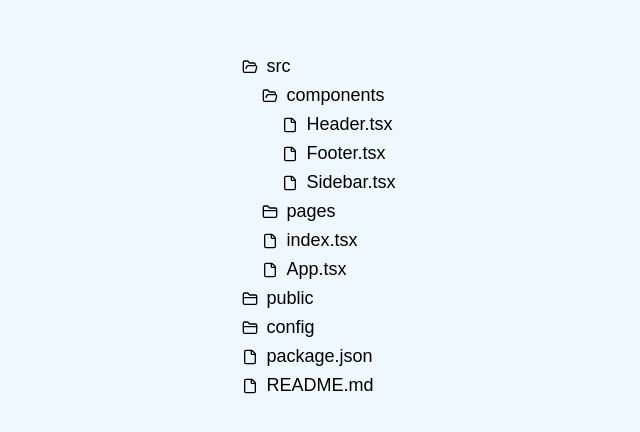
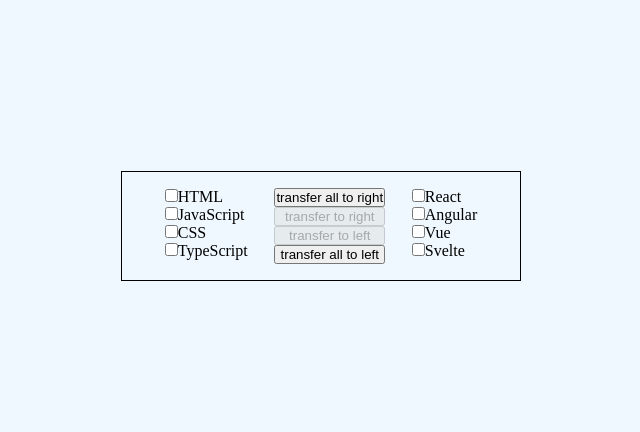
Before and after one commit to jawadvajeeh/user-interface-coding, a React (Vite) app: page / in a window 1280 px wide. Shown: the part 174-606 px from the top of the page, without its empty margins (319-959 px from the left). Built offline with nearby package versions, Linux system fonts and the light colour scheme.

Commit message:
Transfers list one

```diff
--- a/src/App.tsx
+++ b/src/App.tsx
@@ -1,12 +1,9 @@
-import { Filesystem } from "./components/ui/file-system";
-import { filesystem } from "./utility/data";
+import { TransfersListItem } from "./components/ui/transfers-list-one";
 
 function App() {
   return (
     <main className="playground">
-      {/*<NestedCheckbox data={checkboxesData} />*/}
-
-      <Filesystem data={filesystem} />
+      <TransfersListItem />
     </main>
   );
 }
--- a/src/components/ui/file-system/index.tsx
+++ b/src/components/ui/file-system/index.tsx
@@ -106,7 +106,10 @@ const FilesystemList = ({
   );
 };
 
-type FileNodeBaseProps = React.ButtonHTMLAttributes<HTMLButtonElement> & {
+type FileNodeBaseProps = Pick<
+  React.ButtonHTMLAttributes<HTMLButtonElement>,
+  "onClick"
+> & {
   nodeName: string;
   rename: (nodeName: string) => void;
 };
@@ -122,6 +125,8 @@ type FileNodeProps =
 
 function FileNode(props: FileNodeProps) {
   const { nodeType, nodeName, rename, ...buttonProps } = props;
+  const isExpanded = nodeType === "folder" ? props.isExpanded : undefined;
+
   const [isEdit, setIsEdit] = useState(false);
   const [fileNameValue, setFileNameValue] = useState(nodeName);
   const inputRef = useRef<HTMLInputElement | null>(null);
@@ -134,7 +139,7 @@ function FileNode(props: FileNodeProps) {
   return (
     <div className="file">
       {nodeType === "folder" ? (
-        props.isExpanded ? (
+        isExpanded ? (
           <FolderOpen size={16} style={{ flexShrink: 0 }} />
         ) : (
           <FolderClosed size={16} style={{ flexShrink: 0 }} />
--- /dev/null
+++ b/src/components/ui/transfers-list-one/index.tsx
@@ -0,0 +1,161 @@
+import { useState, useId } from "react";
+import "./styles.css";
+
+const DEFAULT_ITEMS_LEFT = ["HTML", "JavaScript", "CSS", "TypeScript"];
+const DEFAULT_ITEMS_RIGHT = ["React", "Angular", "Vue", "Svelte"];
+
+function generateItemsMap(items: string[]) {
+  return new Map(items.map((item) => [item, false]));
+}
+
+function hasTransfersItemSelected(sourceItems: Map<string, boolean>) {
+  return (
+    Array.from(sourceItems.values()).filter((val) => Boolean(val)).length > 0
+  );
+}
+
+function transferAllItems(
+  srcItems: Map<string, boolean>,
+  setSrcItems: (items: Map<string, boolean>) => void,
+  destItems: Map<string, boolean>,
+  setDestItems: (items: Map<string, boolean>) => void,
+) {
+  setDestItems(new Map([...destItems, ...srcItems]));
+  setSrcItems(new Map());
+}
+
+function transferSelectedItems(
+  srcItems: Map<string, boolean>,
+  setSrcItems: (items: Map<string, boolean>) => void,
+  destItems: Map<string, boolean>,
+  setDestItems: (items: Map<string, boolean>) => void,
+) {
+  const newSrcItems = new Map(srcItems);
+  const newDestItems = new Map(destItems);
+
+  srcItems.forEach((value, key) => {
+    if (!value) {
+      return;
+    }
+    newDestItems.set(key, value);
+    newSrcItems.delete(key);
+  });
+
+  setSrcItems(newSrcItems);
+  setDestItems(newDestItems);
+}
+
+const TransfersListItem = () => {
+  const [itemsLeft, setItemsLeft] = useState(
+    generateItemsMap(DEFAULT_ITEMS_LEFT),
+  );
+  const [itemsRight, setItemsRight] = useState(
+    generateItemsMap(DEFAULT_ITEMS_RIGHT),
+  );
+  return (
+    <div className="transfers-list">
+      <ItemList items={itemsLeft} setItems={setItemsLeft} />
+      <div className="transfers-actions">
+        <button
+          disabled={itemsLeft.size === 0}
+          onClick={() => {
+            transferAllItems(
+              itemsLeft,
+              setItemsLeft,
+              itemsRight,
+              setItemsRight,
+            );
+          }}
+        >
+          transfer all to right
+        </button>
+        <button
+          onClick={() =>
+            transferSelectedItems(
+              itemsLeft,
+              setItemsLeft,
+              itemsRight,
+              setItemsRight,
+            )
+          }
+          disabled={!hasTransfersItemSelected(itemsLeft)}
+        >
+          transfer to right
+        </button>
+        <button
+          onClick={() =>
+            transferSelectedItems(
+              itemsRight,
+              setItemsRight,
+              itemsLeft,
+              setItemsLeft,
+            )
+          }
+          disabled={!hasTransfersItemSelected(itemsRight)}
+        >
+          transfer to left
+        </button>
+        <button
+          onClick={() =>
+            transferAllItems(itemsRight, setItemsRight, itemsLeft, setItemsLeft)
+          }
+          disabled={itemsRight.size === 0}
+        >
+          transfer all to left
+        </button>
+      </div>
+      <ItemList items={itemsRight} setItems={setItemsRight} />
+    </div>
+  );
+};
+
+function ItemList({
+  items,
+  setItems,
+}: {
+  items: Map<string, boolean>;
+  setItems: (items: Map<string, boolean>) => void;
+}) {
+  return (
+    <ul>
+      {Array.from(items.entries()).map(([label, checked], idx) => (
+        <li key={idx}>
+          <CheckboxItem
+            label={label}
+            checked={checked}
+            onChange={(label: string) => {
+              const newMap = new Map(items);
+              newMap.set(label, !items.get(label));
+              setItems(newMap);
+            }}
+          />
+        </li>
+      ))}
+    </ul>
+  );
+}
+
+function CheckboxItem({
+  label,
+  checked,
+  onChange,
+}: {
+  label: string;
+  checked: boolean;
+  onChange: (label: string) => void;
+}) {
+  const id = useId();
+  return (
+    <div className="checkbox-item">
+      <input
+        id={id}
+        type="checkbox"
+        checked={checked}
+        onChange={() => onChange(label)}
+      />
+      <label htmlFor={id}>{label}</label>
+    </div>
+  );
+}
+
+export { TransfersListItem };
--- /dev/null
+++ b/src/components/ui/transfers-list-one/styles.css
@@ -0,0 +1,17 @@
+.transfers-list {
+    display: flex;
+    width: 400px;
+    justify-content: space-evenly;
+    align-items: flex-start;
+    border: 1px solid black;
+    padding: 16px;
+}
+
+ul {
+    list-style: none;
+}
+
+.transfers-actions {
+    display: flex;
+    flex-direction: column;
+}
```
